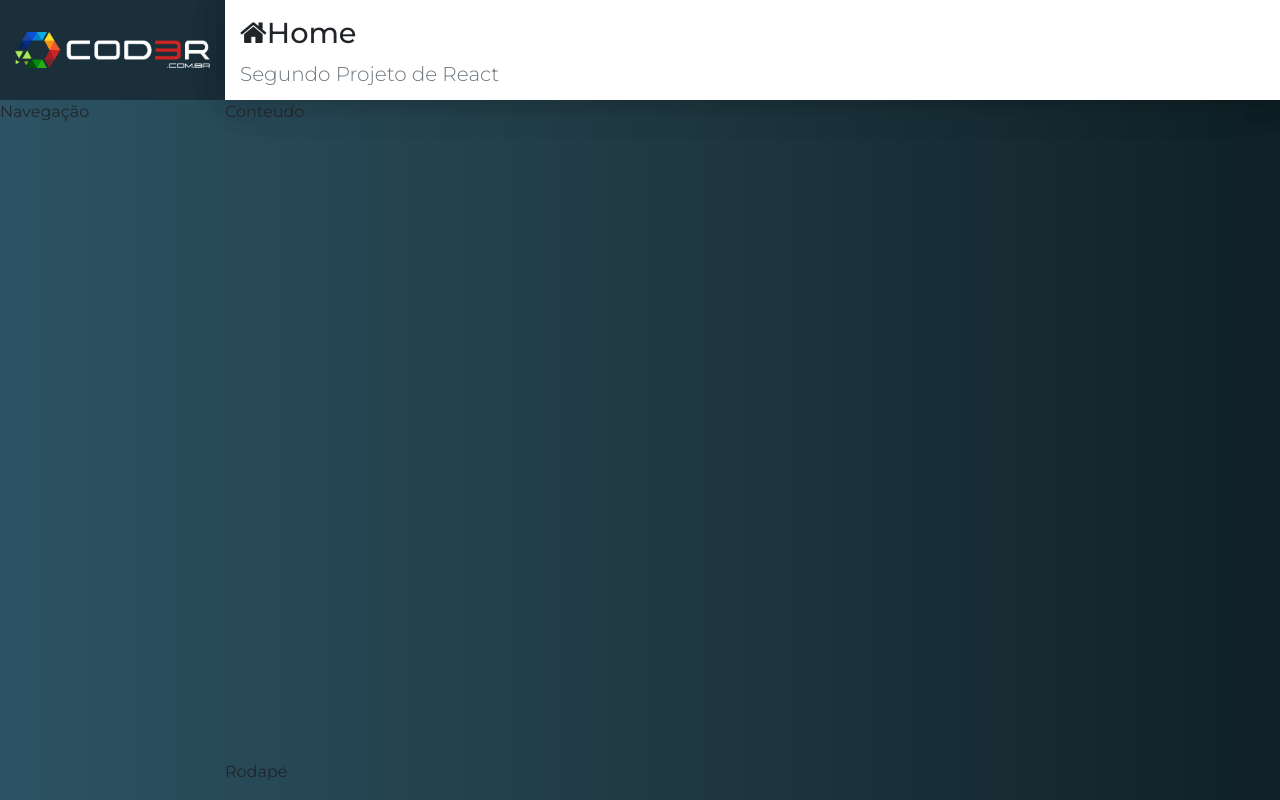
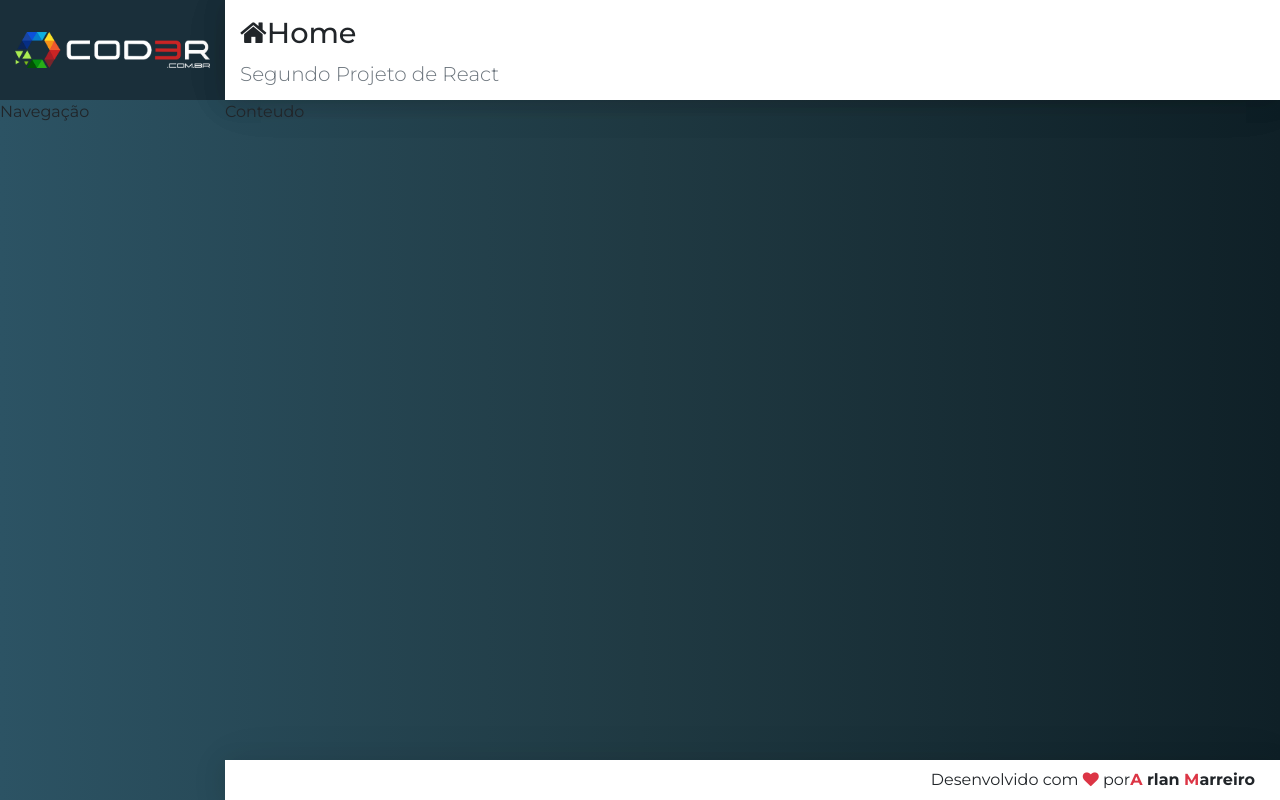
Before and after one commit to arlansonic/CodeBr, a React (Create React App) app in the folder React/crud/frontend/: page / in a window 1280 px wide. Built offline with nearby package versions, Linux system fonts and the light colour scheme.

Commit message:
Component Footer

```diff
--- a/React/crud/frontend/src/components/template/Footer.css
+++ b/React/crud/frontend/src/components/template/Footer.css
@@ -0,0 +1,8 @@
+footer.footer{
+    display: flex;
+    align-items: center;
+    justify-content: flex-end;
+    padding: 0 25px;
+    background-color: #fff;
+    box-shadow: var(--shadow);
+}
--- a/React/crud/frontend/src/components/template/Footer.jsx
+++ b/React/crud/frontend/src/components/template/Footer.jsx
@@ -4,5 +4,8 @@ import React from 'react'
 export default props =>
 
     <footer className="footer">
-        Rodapé
-</footer>
+        <span>
+            Desenvolvido com  <i class="fa fa-heart text-danger"></i> por
+            <strong><span className="text-danger">A</span> rlan <span className="text-danger">M</span>arreiro</strong>
+        </span>
+    </footer>
```
